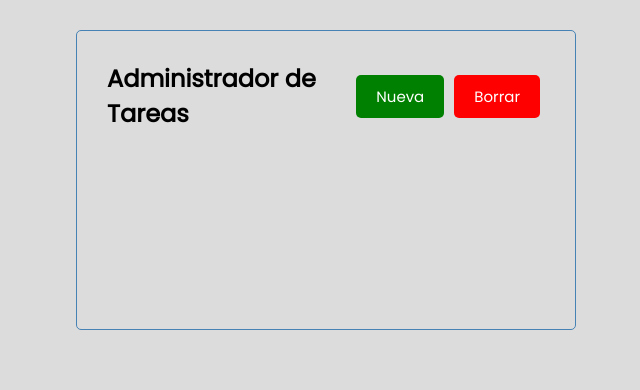
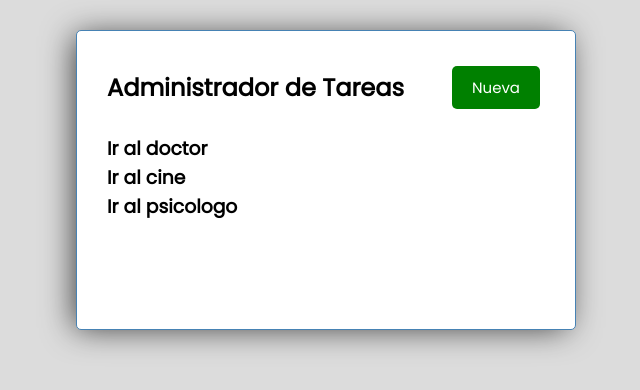
Before and after one commit to VictorManuelSalas/Administrador-de-Tareas, a React (Vite) app: page / in a window 1280 px wide. Shown: the top 390 px of the page, without its empty margins (314-954 px from the left). Built offline with nearby package versions, Linux system fonts and the light colour scheme.

Commit message:
Listas agregadas al form

```diff
--- a/src/App.jsx
+++ b/src/App.jsx
@@ -1,4 +1,5 @@
 import Header from "./componentes/Header"
+import Tareas from "./componentes/Tareas"
 
 function App() {
  //Los componentes se crean siempre con mayuscula la primera letra
@@ -11,6 +12,7 @@ function App() {
     </>*/
     <div className="container">
       <Header titulo='Administrador de Tareas' />
+      <Tareas />
     </div>
   )
 }
--- a/src/componentes/Header.jsx
+++ b/src/componentes/Header.jsx
@@ -31,8 +31,7 @@ const Header = (props) => {
        <header className='header'>
             <h2>{props.titulo}</h2>
             <Boton color='green' text='Nueva' />
-            <Boton color='red' text='Borrar' />
-       </header>
+            </header>
     )
 }
 
--- a/src/componentes/Tareas.jsx
+++ b/src/componentes/Tareas.jsx
@@ -21,7 +21,9 @@ const tareas = [
 
 const Tareas = () => {
   return (
-    <div>Tareas</div>
+    <>
+     {tareas.map((tarea)=>(<h3 key={tarea.id}>{tarea.texto}</h3>))}
+    </>
   )
 }
 
--- a/src/index.css
+++ b/src/index.css
@@ -19,6 +19,10 @@ body {
   border: 1px solid steelblue;
   padding: 30px;
   border-radius: 5px;
+  background-color: white;
+  -webkit-box-shadow: -5px 2px 32px -4px rgba(0,0,0,0.75);
+-moz-box-shadow: -5px 2px 32px -4px rgba(0,0,0,0.75);
+box-shadow: -5px 2px 32px -4px rgba(0,0,0,0.75);
 }
 
 .header {
```
